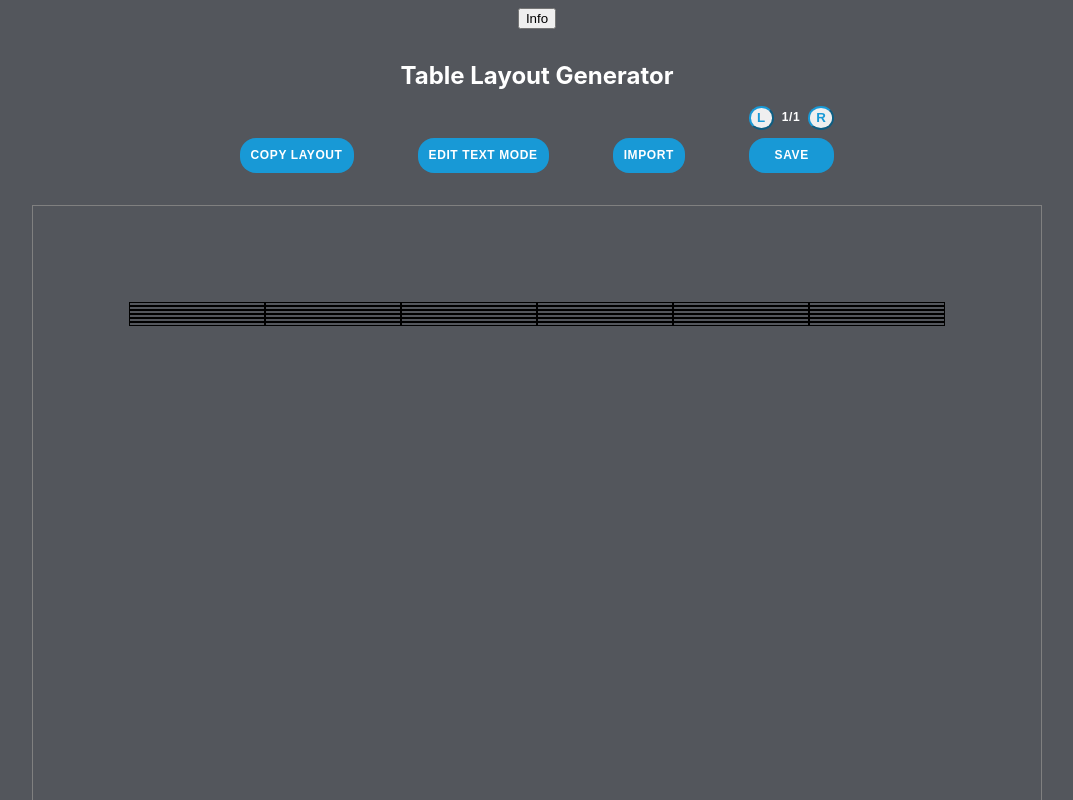
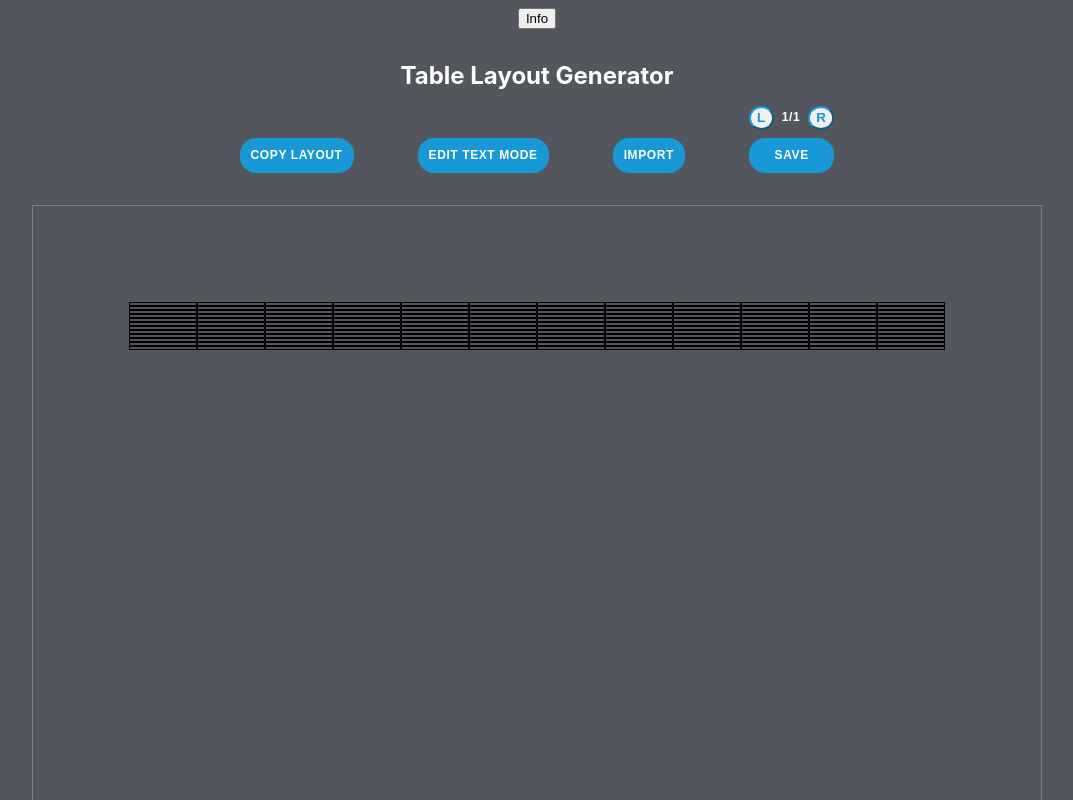
Before and after one commit to keremduran/layout-maker-next, a Next.js app: page / in a window 1280 px wide. Shown: the top 800 px of the page, without its empty margins (103-1176 px from the left). Built offline with nearby package versions, Linux system fonts and the light colour scheme.

Commit message:
default table cols/rows increased

```diff
--- a/components/App.js
+++ b/components/App.js
@@ -7,7 +7,7 @@ import { createTableData, alertInfoPrompt } from '../util';
  * Hook that alerts clicks outside of the passed ref
  */
 
-let defaultTableData = createTableData(6, 6);
+let defaultTableData = createTableData(12, 12);
 
 export const tableDataContext = createContext(null);
 
```
